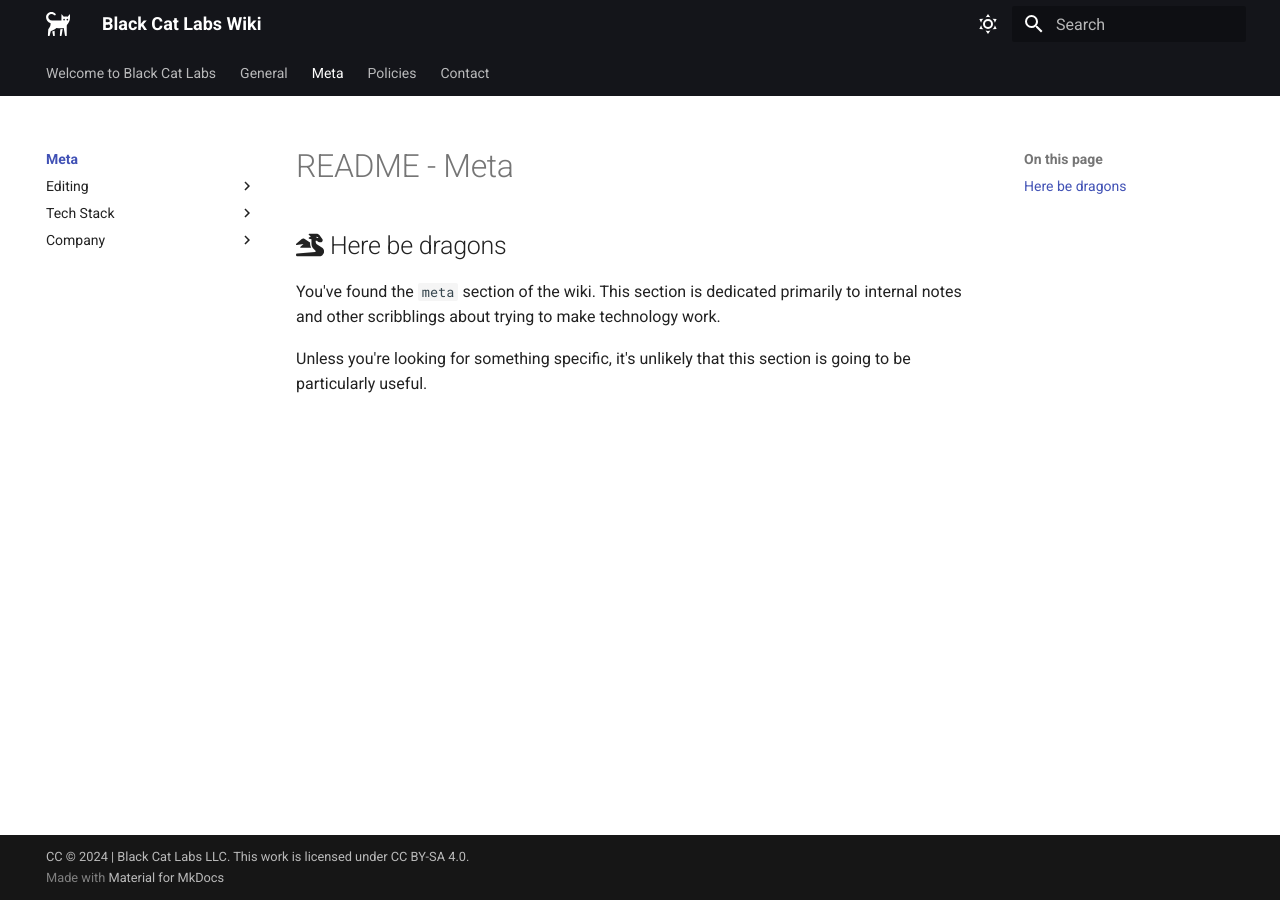
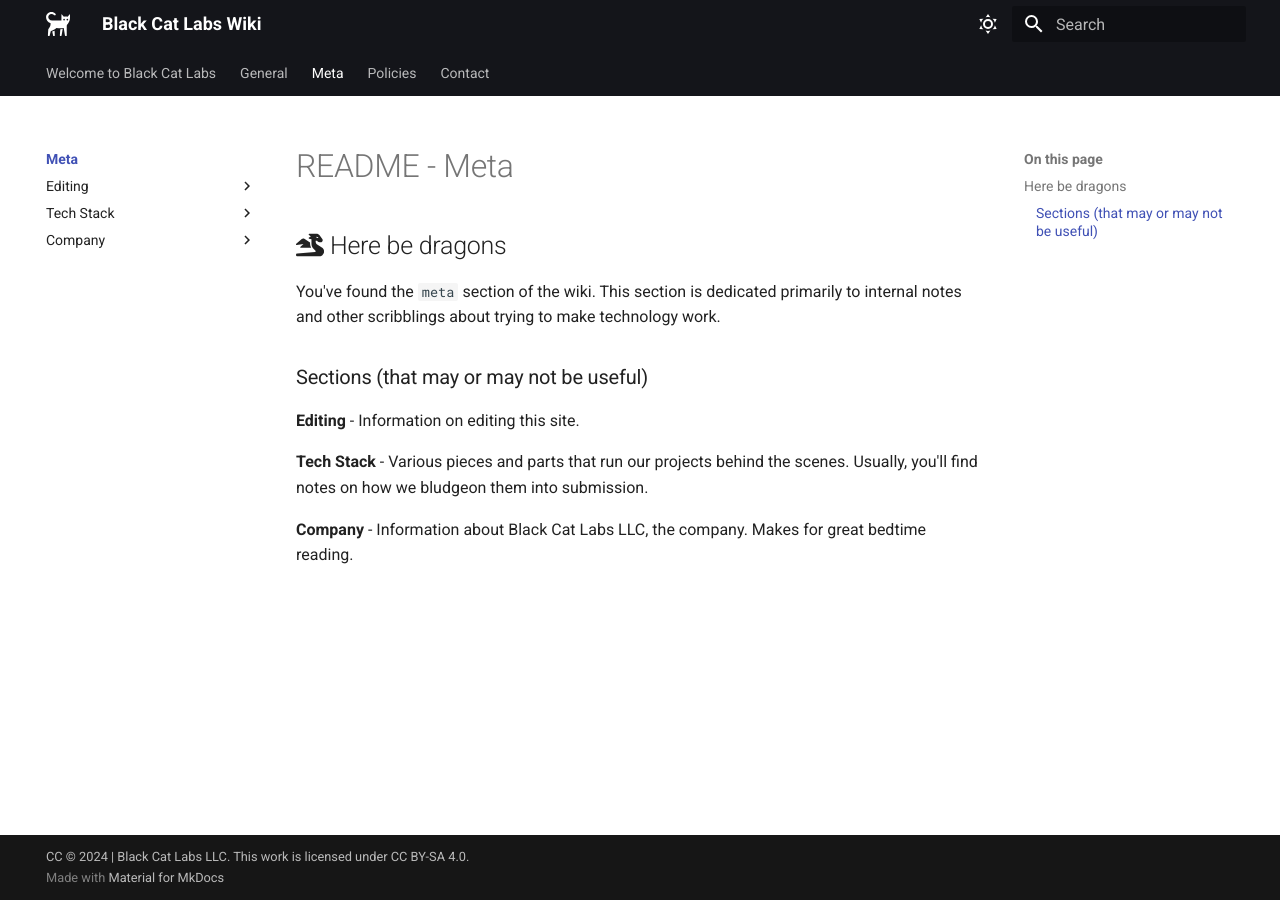
Before and after one commit to blackcat-labs/blackcatlabs-wiki, an MkDocs documentation site: the page built from docs/meta/README.md, in a window 1280 px wide. Built offline with MkDocs 1.6.1 and Material for MkDocs 9.7.7, drawn with Linux system fonts in a browser that asks for light colours; comment, search, counter and statistics services are not loaded.

Commit message:
Update README.md

```diff
--- a/docs/meta/README.md
+++ b/docs/meta/README.md
@@ -2,4 +2,9 @@
 ## :fontawesome-solid-dragon: Here be dragons
 You've found the `meta` section of the wiki. This section is dedicated primarily to internal notes and other scribblings about trying to make technology work.
 
-Unless you're looking for something specific, it's unlikely that this section is going to be particularly useful.
+### Sections (that may or may not be useful)
+**Editing** - Information on editing this site.
+
+**Tech Stack** - Various pieces and parts that run our projects behind the scenes. Usually, you'll find notes on how we bludgeon them into submission.
+
+**Company** - Information about Black Cat Labs LLC, the company. Makes for great bedtime reading.
```
